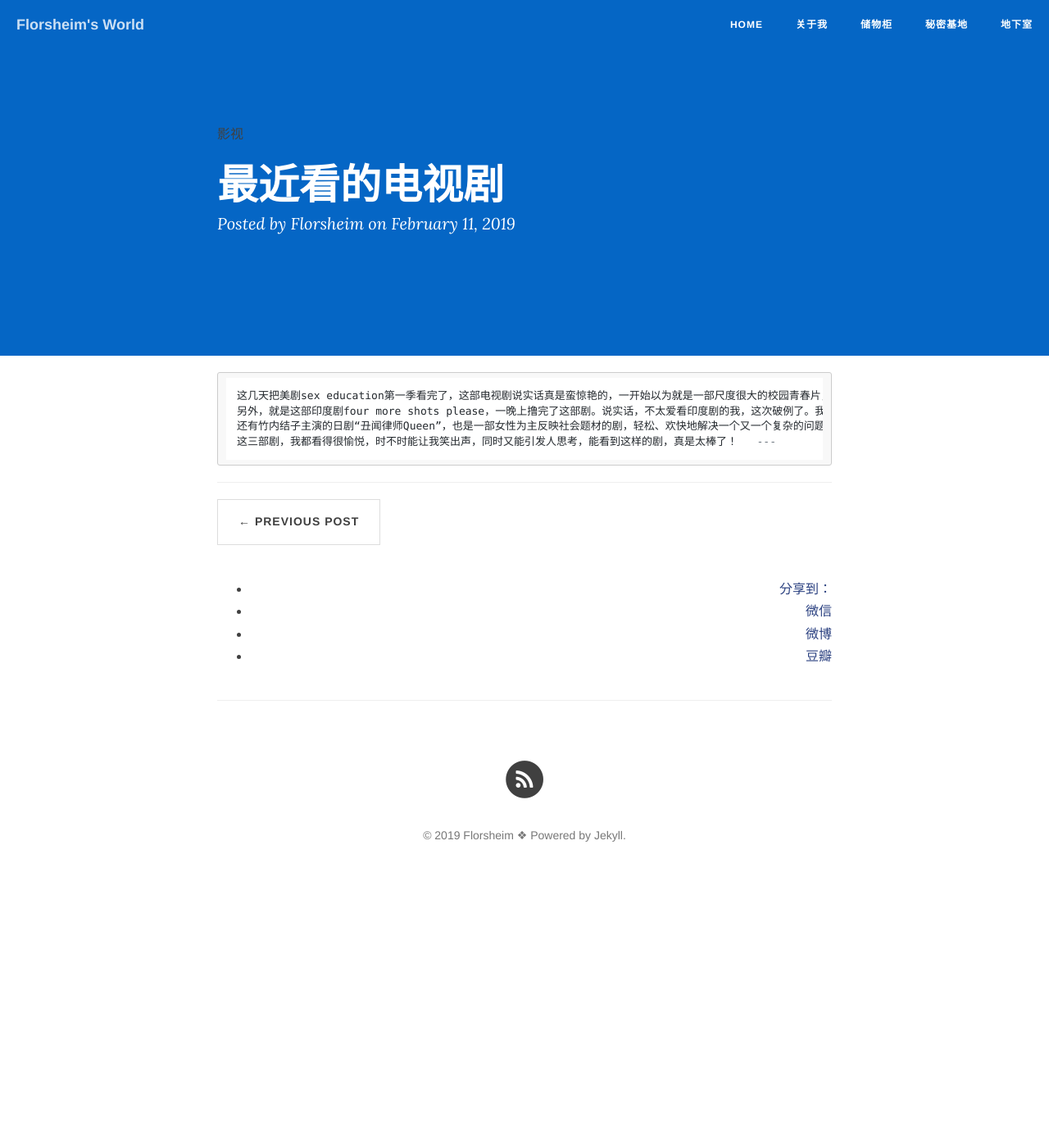
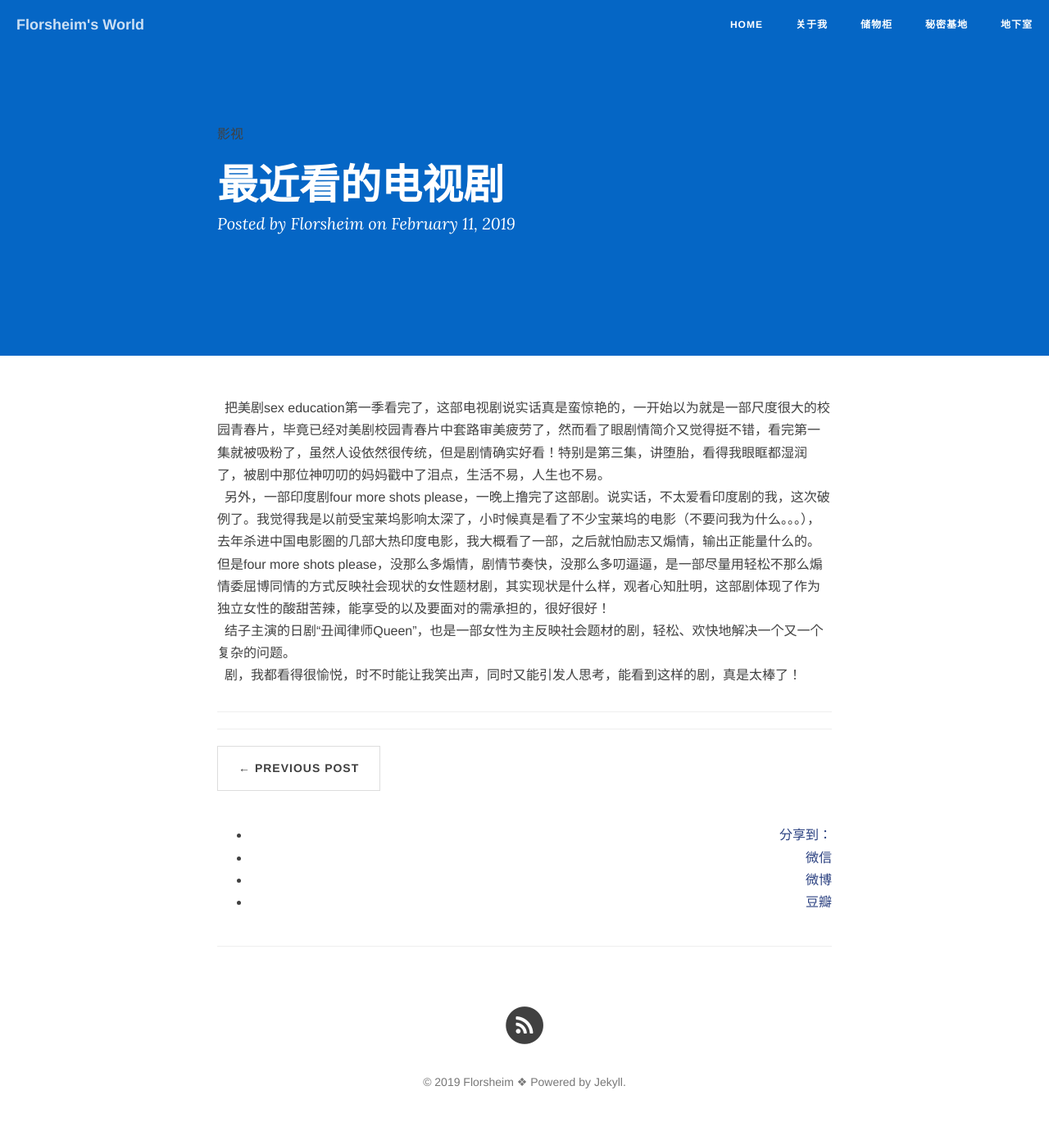
Before and after one commit to bear-kid/bear-kid.github.io, a Jekyll site: the page built from _posts/2019-02-12-TVseries.md, in a window 1280 px wide. Shown: the whole page at 82% size. Built offline with Jekyll 4.4.1, drawn with Linux system fonts in a browser that asks for light colours; nearby versions of some CDN libraries; comment, search, counter and statistics services are not loaded; before the commit the page ends 1097 px from its top, so only the background shows below that.

Commit message:
Update 2019-02-12-TVseries.md

```diff
--- a/_posts/2019-02-12-TVseries.md
+++ b/_posts/2019-02-12-TVseries.md
@@ -6,8 +6,9 @@ categories: blog
 tags: [影视]
 
 ---
-    这几天把美剧sex education第一季看完了，这部电视剧说实话真是蛮惊艳的，一开始以为就是一部尺度很大的校园青春片，毕竟已经对美剧校园青春片中套路审美疲劳了，然而看了眼剧情简介又觉得挺不错，看完第一集就被吸粉了，虽然人设依然很传统，但是剧情确实好看！特别是第三集，讲堕胎，看得我眼眶都湿润了，被剧中那位神叨叨的妈妈戳中了泪点，生活不易，人生也不易。
-    另外，就是这部印度剧four more shots please，一晚上撸完了这部剧。说实话，不太爱看印度剧的我，这次破例了。我觉得我是以前受宝莱坞影响太深了，小时候真是看了不少宝莱坞的电影（不要问我为什么。。。），去年杀进中国电影圈的几部大热印度电影，我大概看了一部，之后就怕励志又煽情，输出正能量什么的。但是four more shots please，没那么多煽情，剧情节奏快，没那么多叨逼逼，是一部尽量用轻松不那么煽情委屈博同情的方式反映社会现状的女性题材剧，其实现状是什么样，观者心知肚明，这部剧体现了作为独立女性的酸甜苦辣，能享受的以及要面对的需承担的，很好很好！
-    还有竹内结子主演的日剧“丑闻律师Queen”，也是一部女性为主反映社会题材的剧，轻松、欢快地解决一个又一个复杂的问题。
-    这三部剧，我都看得很愉悦，时不时能让我笑出声，同时又能引发人思考，能看到这样的剧，真是太棒了！
+&nbsp;&nbsp;把美剧sex education第一季看完了，这部电视剧说实话真是蛮惊艳的，一开始以为就是一部尺度很大的校园青春片，毕竟已经对美剧校园青春片中套路审美疲劳了，然而看了眼剧情简介又觉得挺不错，看完第一集就被吸粉了，虽然人设依然很传统，但是剧情确实好看！特别是第三集，讲堕胎，看得我眼眶都湿润了，被剧中那位神叨叨的妈妈戳中了泪点，生活不易，人生也不易。
+&nbsp;&nbsp;另外，一部印度剧four more shots please，一晚上撸完了这部剧。说实话，不太爱看印度剧的我，这次破例了。我觉得我是以前受宝莱坞影响太深了，小时候真是看了不少宝莱坞的电影（不要问我为什么。。。），去年杀进中国电影圈的几部大热印度电影，我大概看了一部，之后就怕励志又煽情，输出正能量什么的。但是four more shots please，没那么多煽情，剧情节奏快，没那么多叨逼逼，是一部尽量用轻松不那么煽情委屈博同情的方式反映社会现状的女性题材剧，其实现状是什么样，观者心知肚明，这部剧体现了作为独立女性的酸甜苦辣，能享受的以及要面对的需承担的，很好很好！
+&nbsp;&nbsp;结子主演的日剧“丑闻律师Queen”，也是一部女性为主反映社会题材的剧，轻松、欢快地解决一个又一个复杂的问题。
+&nbsp;&nbsp;剧，我都看得很愉悦，时不时能让我笑出声，同时又能引发人思考，能看到这样的剧，真是太棒了！
+
 ---
```
